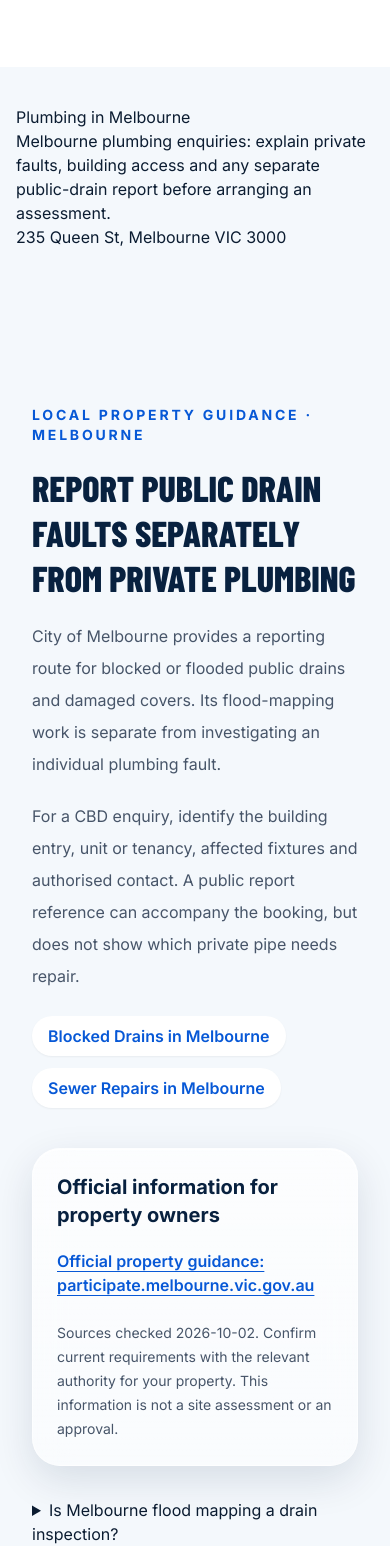
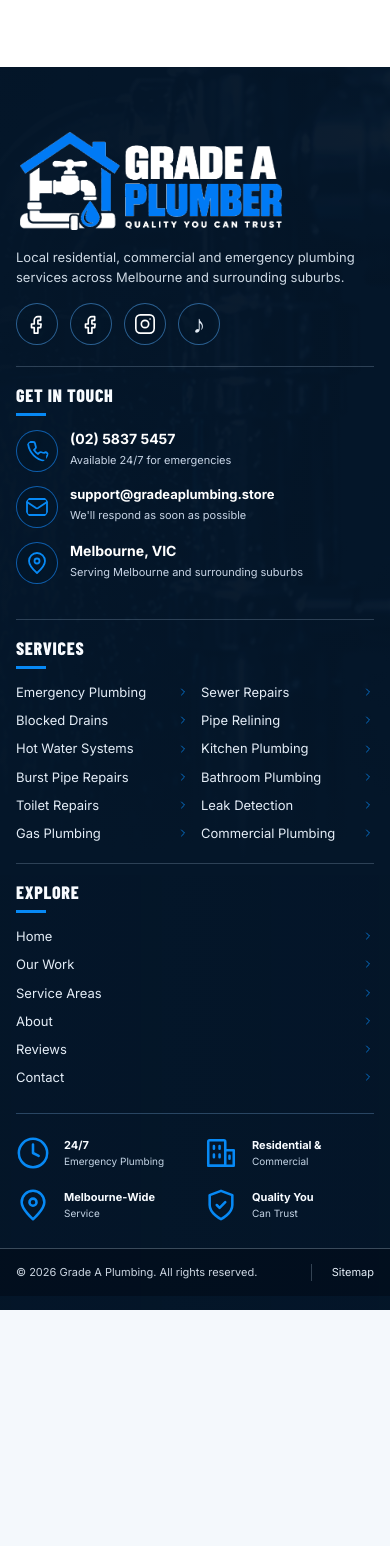
Before and after one commit to andy02M/grade-a-plumbing, a Next.js app: page / in a window 390 px wide. Shown: the part 7222-8768 px from the top of the page. After the commit the page ends 8590 px from the top, so only its background shows below. Built offline with nearby package versions, Linux system fonts and the light colour scheme.

Commit message:
Clean shared location pages and review cards
Remove outdated guidance and article blocks from shared homepages, improve service-area website spacing, remove the skyline note, and add Google five-star markers to full review cards.

Co-authored-by: Manus <dev-agent@manus.ai>

```diff
--- a/app/page.tsx
+++ b/app/page.tsx
@@ -21,9 +21,7 @@
   trustBadges,
   whyChooseUs,
 } from "@/lib/site";
-import { formatStorefrontAddress } from "@/lib/storefronts";
 import { publicMapsUrl } from "@/lib/google-business-profiles";
-import { LocalGuidanceSection } from "@/components/LocalGuidanceSection";
 import { localGuidance } from "@/lib/local-guidance";
 
 const serviceIcons: Record<string, IconName> = {
@@ -62,7 +60,6 @@
 export default async function HomePage() {
   const location = await getRequestLocation();
   const faq = localGuidance[location.slug]?.faqs ?? [];
-  const introduction = localGuidance[location.slug]?.introduction;
   const address = location.address
     ? { "@type": "PostalAddress", ...location.address }
     : undefined;
@@ -90,25 +87,6 @@
         }}
       />
       <ManusApp initialPath="/" embedded />
-      {introduction && (
-        <section className="section">
-          <div className="container">
-            <h2>Plumbing in {location.location}</h2>
-            <p>{introduction}</p>
-            {location.address && (
-              <p>{formatStorefrontAddress(location.address)}</p>
-            )}
-          </div>
-        </section>
-      )}
-      <section className="section">
-        <div className="container">
-          <LocalGuidanceSection
-            slug={location.slug}
-            location={location.location}
-          />
-        </div>
-      </section>
     </>
   );
 }
--- a/app/service-areas/page.tsx
+++ b/app/service-areas/page.tsx
@@ -18,7 +18,7 @@
       <section className="section">
         <div className="container">
           <h2>Our location websites</h2>
-          <div className="page-service-grid">
+          <div className="location-website-grid">
             {locations.map((l) => (
               <a key={l.slug} href={l.website + "/"}>
                 {l.location}
--- a/components/LocalGuidanceSection.tsx
+++ /dev/null
@@ -1,32 +0,0 @@
-import Link from "next/link";
-import { localGuidance } from "@/lib/local-guidance";
-import { serviceBySlug, serviceUrl } from "@/lib/seo-services";
-
-export function LocalGuidanceSection({ slug, location }: { slug: string; location: string }) {
-  const guidance = localGuidance[slug];
-  if (!guidance) return null;
-  return (
-    <section className="py-20" aria-labelledby="local-guidance-heading">
-      <div className="mx-auto max-w-7xl px-4 sm:px-6 lg:px-8">
-        <p className="text-sm font-bold uppercase tracking-[.2em] text-brand-blue">Local property guidance · {location}</p>
-        <div className="mt-5 grid gap-10 lg:grid-cols-[1.3fr_.7fr]">
-          <div>
-            <h2 id="local-guidance-heading" className="font-display text-4xl font-bold uppercase leading-tight text-brand-navy">{guidance.heading}</h2>
-            {guidance.paragraphs.map(paragraph => <p key={paragraph} className="mt-5 leading-8 text-slate-600">{paragraph}</p>)}
-            <div className="mt-6 flex flex-wrap gap-3">
-              {guidance.relatedServices.map(service => <Link key={service} href={serviceUrl(service)} className="rounded-full bg-white px-4 py-2 font-semibold text-brand-blue shadow-sm">{serviceBySlug.get(service)?.label} in {location}</Link>)}
-            </div>
-          </div>
-          <aside className="glass-surface rounded-[1.75rem] p-6">
-            <h3 className="text-xl font-bold text-brand-navy">Official information for property owners</h3>
-            <ul className="mt-5 space-y-4">
-              {guidance.sources.map(source => <li key={source.url}><a href={source.url} className="font-semibold text-brand-blue underline underline-offset-4">{source.title}</a></li>)}
-            </ul>
-            <p className="mt-6 text-sm leading-6 text-slate-600">Sources checked <time dateTime={guidance.checkedDate}>{guidance.checkedDate}</time>. Confirm current requirements with the relevant authority for your property. This information is not a site assessment or an approval.</p>
-          </aside>
-        </div>
-        <div className="mt-8">{guidance.faqs.map(faq=><details key={faq.question}><summary>{faq.question}</summary><p>{faq.answer}</p></details>)}</div>
-      </div>
-    </section>
-  );
-}
--- a/components/manus/MarketingPages.tsx
+++ b/components/manus/MarketingPages.tsx
@@ -861,14 +861,6 @@
         primaryLabel="Find your suburb"
         secondaryLabel={`Call ${PHONE}`}
       />
-      <section className="page-area-note">
-        <div className="container">
-          <p>
-            <b>Image note:</b> the skyline is concept artwork and
-            is not presented as a verified map or precise landmark photograph.
-          </p>
-        </div>
-      </section>
       <section id="area-browser" className="page-regions-section">
         <div className="container">
           <LocationDirectory />
@@ -1006,6 +998,10 @@
               .filter((r) => r.text)
               .map((r) => (
                 <article className="review-card" key={r.name}>
+                  <div className="review-source-rating" aria-label="Google review, 5 out of 5 stars">
+                    <span className="review-google-mark" aria-hidden="true">G</span>
+                    <span className="review-stars" aria-hidden="true">★★★★★</span>
+                  </div>
                   <p>{r.text}</p>
                   <footer>
                     <b>{r.name}</b>
--- a/components/manus/location.css
+++ b/components/manus/location.css
@@ -59,6 +59,9 @@
 .location-empty-result { margin: 16px 0; padding: 18px; border: 1px dashed #9aabba; border-radius: 6px; color: #34485c; }
 .location-source-note, .location-management-note { margin: 14px 0 0; color: #3b4e62; font-size: 12px; line-height: 1.55; }
 .location-management-note { padding: 11px 13px; border-left: 3px solid #486b8d; background: #f1f5f8; }
+.location-website-grid { display: grid; grid-template-columns: repeat(auto-fill, minmax(170px, 1fr)); gap: 12px; margin-top: 22px; }
+.location-website-grid a { display: flex; align-items: center; min-height: 52px; padding: 12px 14px; border: 1px solid #d2dce6; border-radius: 7px; background: #fff; color: #17314d; font-size: 14px; font-weight: 700; line-height: 1.3; text-decoration: none; transition: border-color .16s ease, background .16s ease, transform .16s ease; }
+.location-website-grid a:hover { border-color: #6ca9dc; background: #f3f8fd; transform: translateY(-1px); }
 
 .location-home-field { margin: 12px 0 8px; }
 .location-home-field > label, .quote-location-field > label { display: block; margin-bottom: 6px; color: #20354a; font-size: 13px; font-weight: 800; }
--- a/components/manus/styles.css
+++ b/components/manus/styles.css
@@ -353,6 +353,9 @@
 .premium-social-icon img { filter: brightness(0) invert(1); }
 .premium-social-tiktok span { font-size: 25px; line-height: 1; }
 .premium-social-google { font-family: Arial,sans-serif; font-size: 25px; font-weight: 700; }
+.review-source-rating { display: flex; align-items: center; gap: 9px; margin-bottom: 14px; }
+.review-google-mark { display: inline-flex; align-items: center; justify-content: center; width: 25px; height: 25px; color: #4285f4; font-family: Arial,sans-serif; font-size: 22px; font-weight: 800; line-height: 1; }
+.review-stars { color: #fbbc04; font-size: 20px; letter-spacing: .08em; line-height: 1; }
 .premium-footer h2 { margin: 0 0 18px; color: #f8fbff; font-family: var(--font-display); font-size: 19px; font-weight: 800; letter-spacing: .04em; line-height: 1; text-transform: uppercase; }
 .premium-footer h2::after { content: ''; display: block; width: 30px; height: 3px; margin-top: 9px; background: #0789f5; }
 .premium-service-columns { display: grid; grid-template-columns: 1fr 1fr; gap: 20px; }
```
